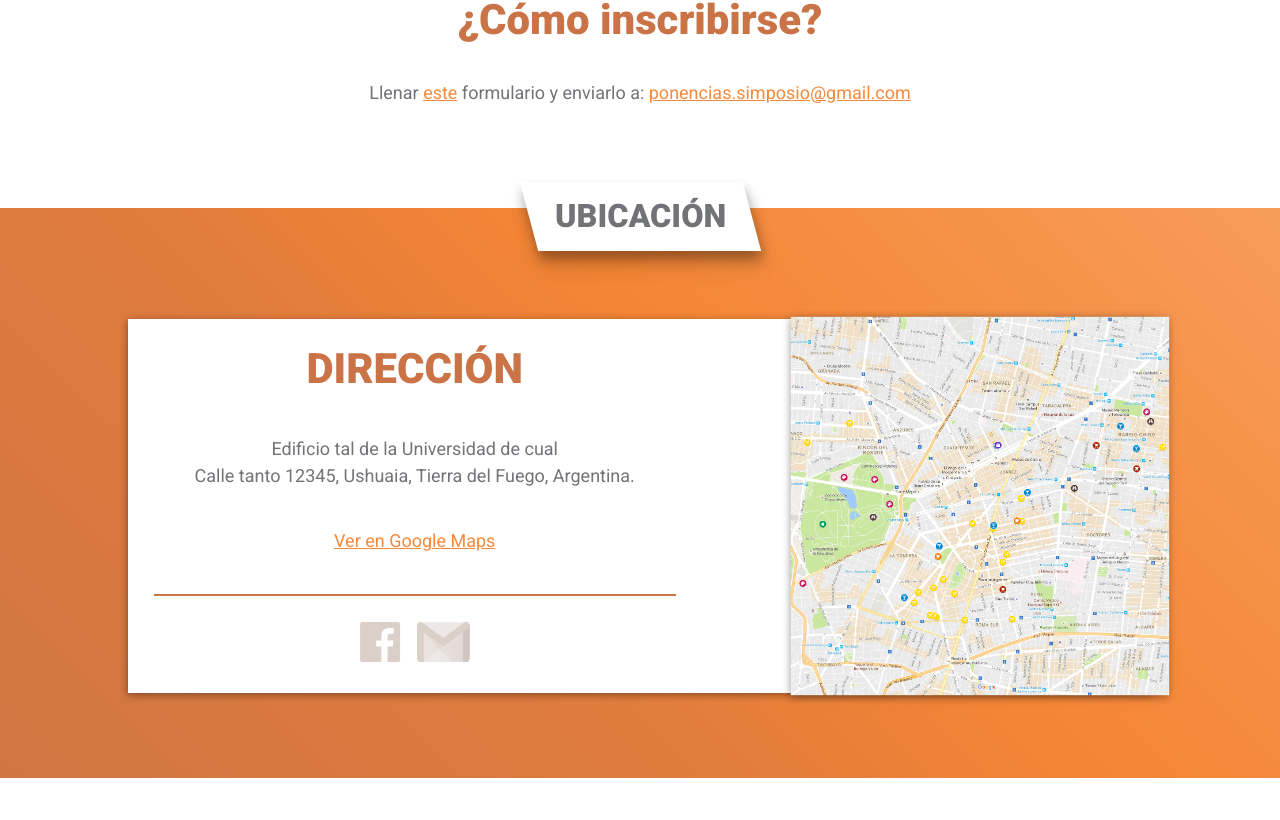
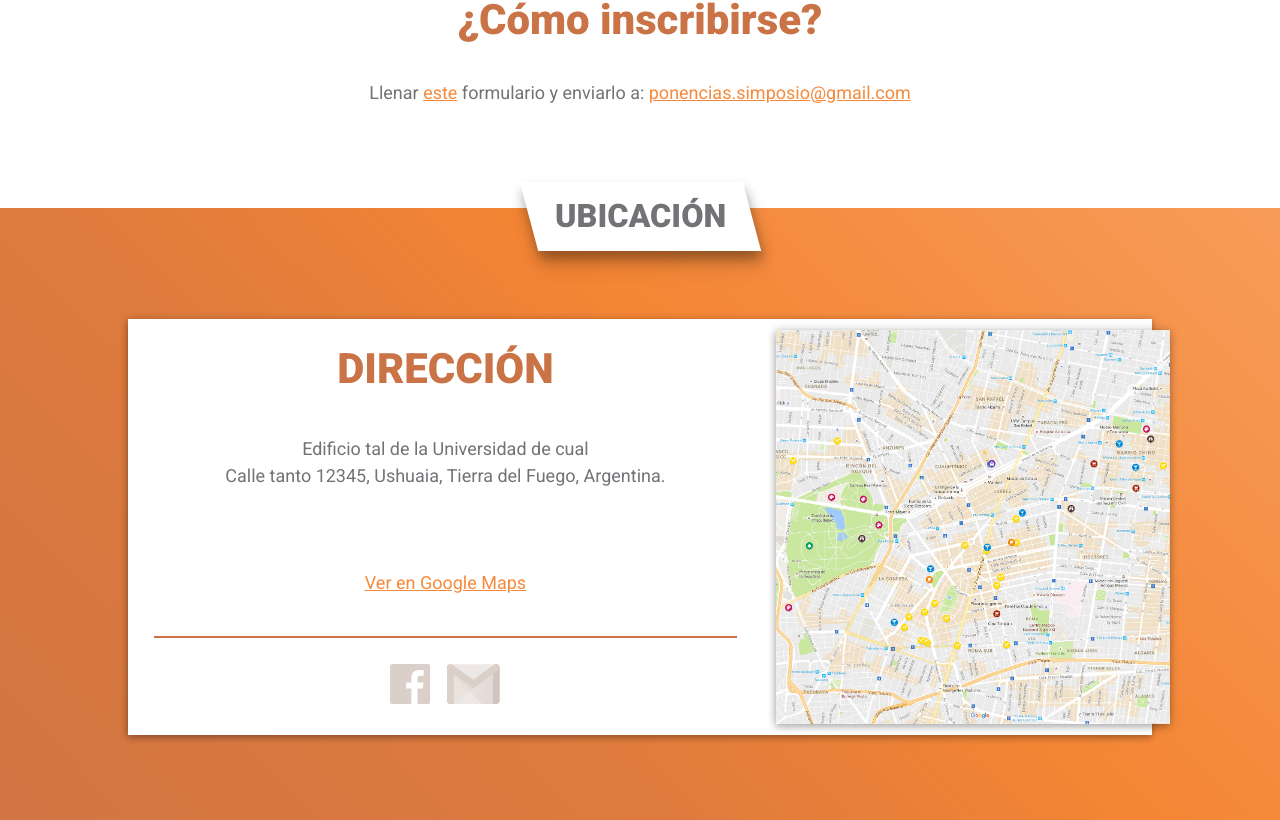
Before and after one commit to cafrias/xi-simposio-web, a React app: page / in a window 1280 px wide. Shown: the part 7108-7928 px from the top of the page. Before the commit the page ends 7886 px from the top, so only its background shows below. Built offline with nearby package versions, Linux system fonts and the light colour scheme.

Commit message:
Add location breakpoints

```diff
--- a/src/views/Location/Location.sass
+++ b/src/views/Location/Location.sass
@@ -5,13 +5,17 @@
   margin-top: 2.618rem
   background-color: #fff
   display: flex
+  flex-wrap: wrap
   justify-content: space-between
-  width: 80%
+  width: 95%
   +shadow-2
 
 .tile__left
   padding: 1.618rem
-  width: 56%
+  width: 100%
+  display: flex
+  flex-direction: column
+  justify-content: space-between
 
 .tile__title
   margin: 0
@@ -26,15 +30,30 @@
 
 // TILE RIGHT __________________________________________________________________
 .tile__right
-  width: 42%
+  width: 100%
   display: flex
   align-items: center
   justify-content: flex-end
 
 .tile__map
   height: inherit
-  max-width: 80%
+  max-width: 100%
   position: relative
   z-index: 2
-  transform: scale(1.1, 1.1)
   +shadow-2
+
++for-tablet-landscape-up
+  .tile
+    flex-wrap: nowrap
+    width: 80%
+
+  .tile__left
+    width: 62%
+    order: 0
+
+  .tile__right
+    width: 35%
+    order: 1
+
+  .tile__map
+    transform: scale(1.1, 1.1)
```
